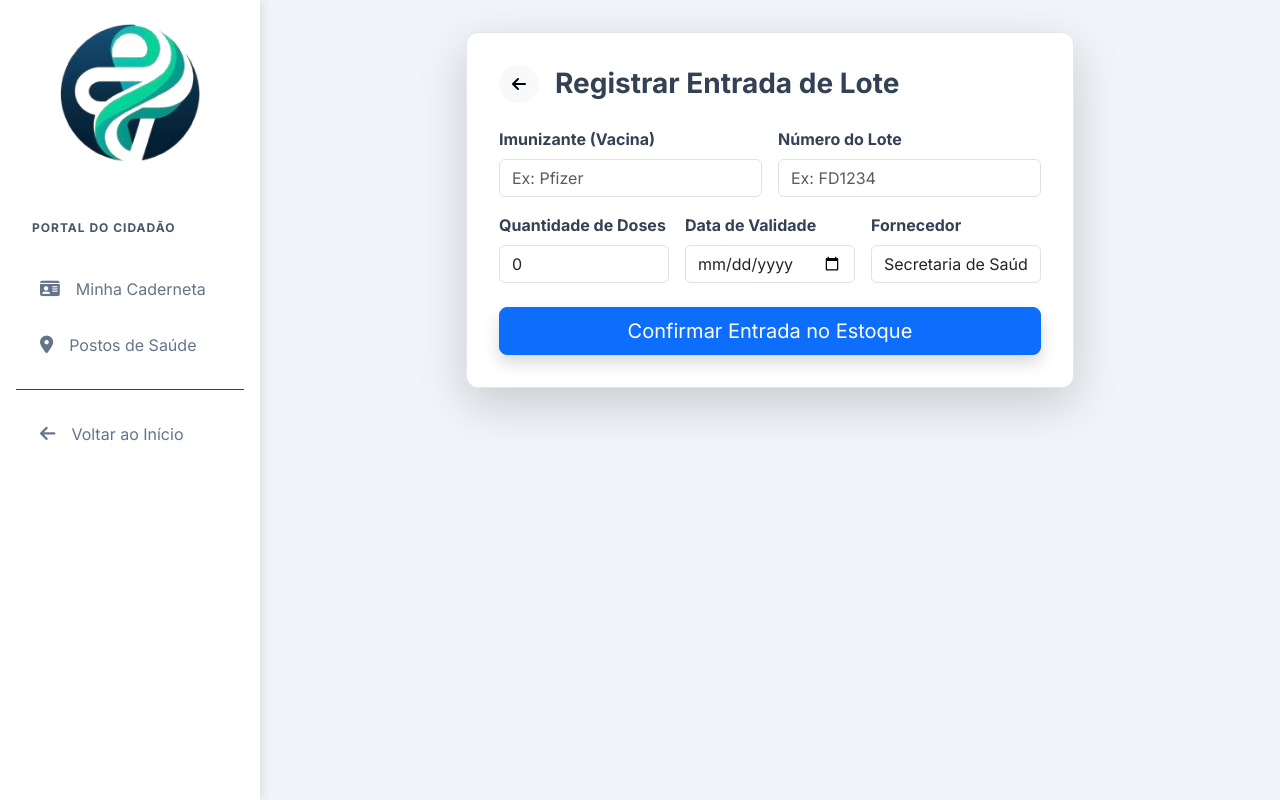
After one commit to jvtrem7/sistema-vacina, a Django app: page /estoque/novo/ in a window 1280 px wide. The commit adds this page. Run offline with Django 5.2, Linux system fonts and the light colour scheme.

Commit message:
criação do estoque de vacina

```diff
--- a/core/urls.py
+++ b/core/urls.py
@@ -16,4 +16,6 @@ urlpatterns = [
     path('postos/', views.listar_postos, name='listar_postos'),
     path('login/', auth_views.LoginView.as_view(template_name='vacinas/login.html'), name='login'),
     path('logout/', auth_views.LogoutView.as_view(), name='logout'),
+    path('estoque/', views.listar_estoque, name='listar_estoque'),
+    path('estoque/novo/', views.cadastrar_estoque, name='cadastrar_estoque'),
 ]
--- a/vacinas/forms.py
+++ b/vacinas/forms.py
@@ -1,5 +1,5 @@
 from django import forms
-from .models import Paciente, Vacina
+from .models import Paciente, Vacina, Estoque
 
 class PacienteForm(forms.ModelForm):
     class Meta:
@@ -20,3 +20,15 @@ class VacinaForm(forms.ModelForm):
             'nome_vacina': forms.TextInput(attrs={'class': 'form-control', 'placeholder': 'Ex: Pfizer, Coronavac...'}),
             'lote': forms.TextInput(attrs={'class': 'form-control', 'placeholder': 'Número do lote'}),
         }
+
+class EstoqueForm(forms.ModelForm):
+    class Meta:
+        model = Estoque
+        fields = ['nome_vacina', 'lote', 'quantidade_atual', 'data_validade', 'fornecedor']
+        widgets = {
+            'data_validade': forms.DateInput(attrs={'type': 'date', 'class': 'form-control'}),
+            'nome_vacina': forms.TextInput(attrs={'class': 'form-control', 'placeholder': 'Ex: Pfizer'}),
+            'lote': forms.TextInput(attrs={'class': 'form-control', 'placeholder': 'Ex: FD1234'}),
+            'quantidade_atual': forms.NumberInput(attrs={'class': 'form-control'}),
+            'fornecedor': forms.TextInput(attrs={'class': 'form-control'}),
+        }
--- a/vacinas/models.py
+++ b/vacinas/models.py
@@ -25,3 +25,13 @@ class PostoSaude(models.Model):
 
     def __str__(self):
         return self.nome
+
+class Estoque(models.Model):
+    nome_vacina = models.CharField(max_length=100)
+    lote = models.CharField(max_length=50)
+    quantidade_atual = models.IntegerField(default=0)
+    data_validade = models.DateField()
+    fornecedor = models.CharField(max_length=100, default="Secretaria de Saúde")
+
+    def __str__(self):
+        return f"{self.nome_vacina} - Lote: {self.lote}"
--- a/vacinas/templates/vacinas/base.html
+++ b/vacinas/templates/vacinas/base.html
@@ -19,7 +19,8 @@
         body { font-family: 'Inter', sans-serif; background-color: var(--bg-light); color: var(--text-main); margin: 0; }
 
         /* Sidebar SaaS (Escura e Fixa) */
-        .sidebar { background: var(--dark-sidebar); height: 100vh; position: fixed; width: 260px; z-index: 100; box-shadow: 2px 0 10px rgba(0,0,0,0.1); }
+        .sidebar { background: var(--dark-sidebar); height: 100vh; position: fixed; width: 260px; z-index: 100; box-shadow: 2px 0 10px rgba(0,0,0,0.1);overflow-y: auto;
+         scrollbar-width: none;}
         .main-content { margin-left: 260px; padding: 2rem 3rem; min-height: 100vh; }
 
         /* Estilo da Logo */
@@ -90,6 +91,10 @@
                     <i class="fas fa-pills me-3"></i> <span>Registrar Dose</span>
                 </a>
 
+                <a class="nav-link {% if request.resolver_match.url_name == 'listar_estoque' %}active{% endif %}" href="{% url 'listar_estoque' %}">
+                    <i class="fas fa-boxes me-3"></i> <span>Estoque de Vacinas</span>
+                </a>
+
                 <p class="menu-header">Sistema</p>
                 <a class="nav-link" href="/admin">
                     <i class="fas fa-cog me-3"></i> <span>Painel Admin</span>
--- /dev/null
+++ b/vacinas/templates/vacinas/cadastrar_estoque.html
@@ -0,0 +1,47 @@
+{% extends 'vacinas/base.html' %}
+
+{% block content %}
+<div class="row justify-content-center">
+    <div class="col-md-8">
+        <div class="content-card shadow-lg">
+            <div class="d-flex align-items-center mb-4">
+                <a href="{% url 'listar_estoque' %}" class="btn btn-light rounded-circle me-3">
+                    <i class="fas fa-arrow-left"></i>
+                </a>
+                <h3 class="fw-bold mb-0">Registrar Entrada de Lote</h3>
+            </div>
+
+            <form method="POST">
+                {% csrf_token %}
+                <div class="row g-3">
+                    <div class="col-md-6">
+                        <label class="form-label fw-bold">Imunizante (Vacina)</label>
+                        {{ form.nome_vacina }}
+                    </div>
+                    <div class="col-md-6">
+                        <label class="form-label fw-bold">Número do Lote</label>
+                        {{ form.lote }}
+                    </div>
+                    <div class="col-md-4">
+                        <label class="form-label fw-bold">Quantidade de Doses</label>
+                        {{ form.quantidade_atual }}
+                    </div>
+                    <div class="col-md-4">
+                        <label class="form-label fw-bold">Data de Validade</label>
+                        {{ form.data_validade }}
+                    </div>
+                    <div class="col-md-4">
+                        <label class="form-label fw-bold">Fornecedor</label>
+                        {{ form.fornecedor }}
+                    </div>
+                </div>
+                <div class="mt-4">
+                    <button type="submit" class="btn btn-primary btn-lg w-100 shadow">
+                        Confirmar Entrada no Estoque
+                    </button>
+                </div>
+            </form>
+        </div>
+    </div>
+</div>
+{% endblock %}
--- a/vacinas/views.py
+++ b/vacinas/views.py
@@ -1,10 +1,12 @@
 from django.shortcuts import render, redirect
-from .models import Vacina, Paciente
+from .models import Vacina, Paciente, Estoque
 from .forms import PacienteForm
 from .forms import PacienteForm, VacinaForm
 from django.shortcuts import get_object_or_404
 from .models import PostoSaude
 from django.contrib.auth.decorators import login_required
+from .forms import EstoqueForm
+from django.shortcuts import redirect, render
 
 @login_required
 def home(request):
@@ -79,3 +81,16 @@ def listar_postos(request):
 
 def index_escolha(request):
     return render(request, 'vacinas/index_escolha.html')
+
+def listar_estoque(request):
+    itens = Estoque.objects.all()
+    return render(request, 'vacinas/estoque.html', {'itens': itens})
+def cadastrar_estoque(request):
+    if request.method == 'POST':
+        form = EstoqueForm(request.POST)
+        if form.is_valid():
+            form.save()
+            return redirect('listar_estoque')
+    else:
+        form = EstoqueForm()
+    return render(request, 'vacinas/cadastrar_estoque.html', {'form': form})
```
Also changed, not shown: vacinas/templates/vacinas/estoque.html (added, +53 -0 lines), vacinas/migrations/0003_estoque.py (added).
